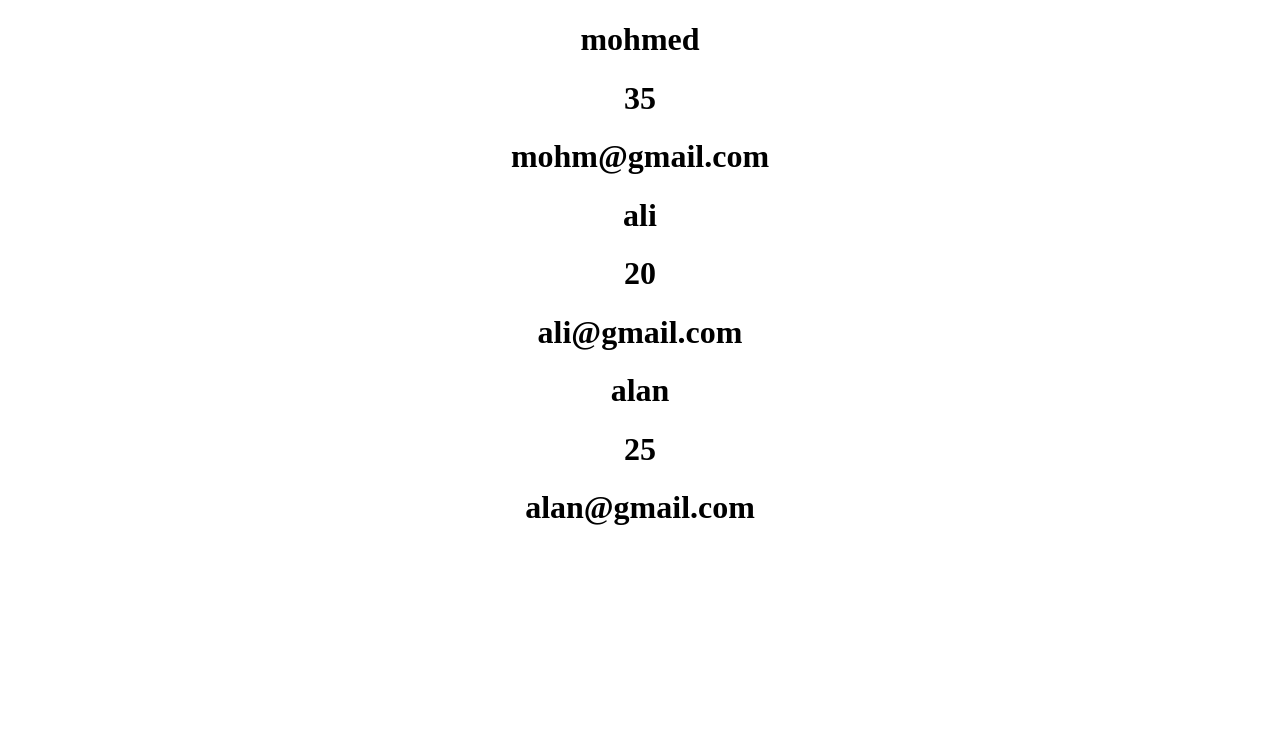
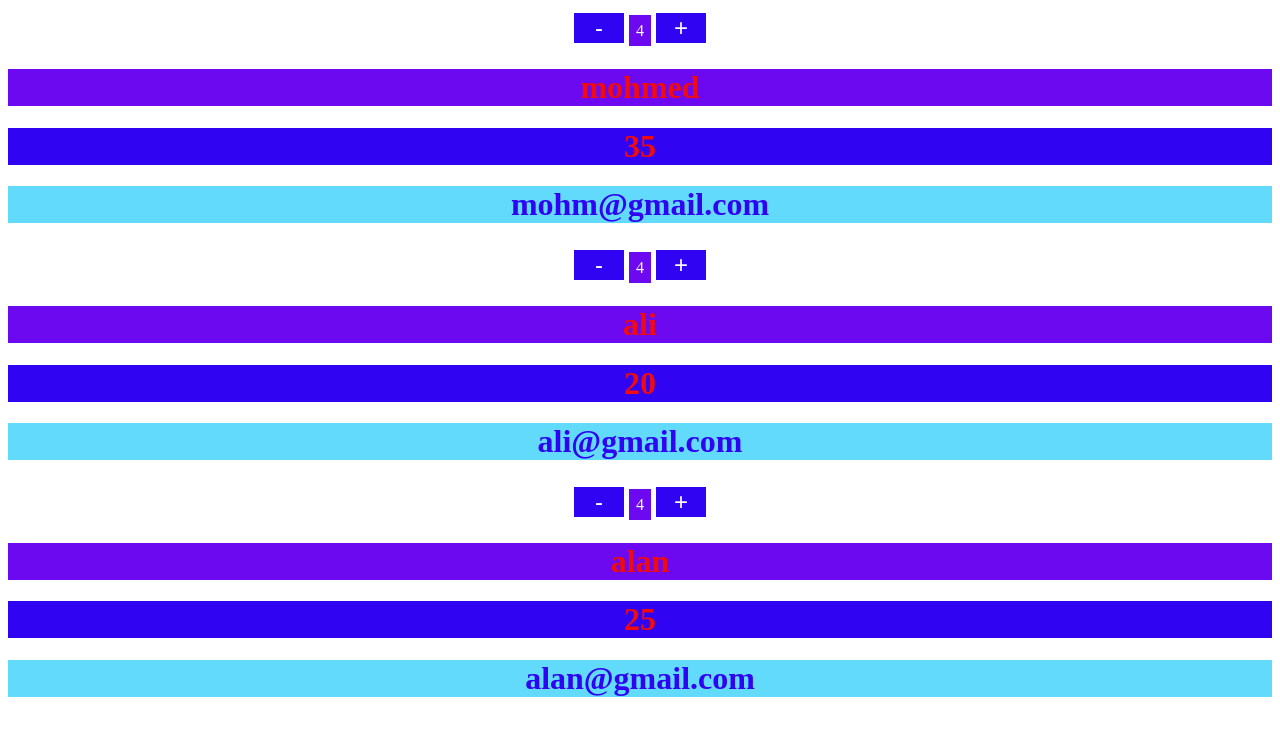
Before and after one commit to mohamud-eslan/React-JS, a React (Create React App) app: page / in a window 1280 px wide. Shown: the top 736 px of the page. Built offline with nearby package versions, Linux system fonts and the light colour scheme.

Commit message:
an other react

```diff
--- a/src/App.css
+++ b/src/App.css
@@ -36,3 +36,32 @@
     transform: rotate(360deg);
   }
 }
+
+.name{
+  background: #6d09f0;
+  color: #f30a0a;
+
+}
+.buttom{
+  width: 50px;
+  background: #3004f3;
+  border: none;
+  color: #fff;
+  font-size: 24px;
+  margin: 5px;
+}
+.span{
+  background: #6d09f0;
+  color: #fff;
+  width: 100px;
+  padding: 7px;
+  font-size: 24p;
+}
+.age{
+  background: #3004f3;
+  color: #f30a0a;
+}
+.email{
+  background: #61dafb;
+  color: #3004f3;
+}
--- a/src/App.js
+++ b/src/App.js
@@ -1,11 +1,24 @@
-
+import react, {useState} from 'react';
 import './App.css';
 const User = (props) =>{
+  const [count, setCount] = useState(4)
+  function decrementCount(){
+    setCount(preCount => preCount - 1)
+  }
+  function incrementCount(){
+    setCount(preCount => preCount + 1)
+  }
   return (
+
     <div>
-      <h1>{props.name}</h1>
-      <h1>{props.age}</h1>
-      <h1>{props.email}</h1>
+       <>
+       <button className='buttom' onClick = {decrementCount}>-</button>
+       <span className='span'>{count}</span>
+       <button className='buttom' onClick ={incrementCount}>+</button>
+    </>
+      <h1 className='name'>{props.name}</h1>
+      <h1 className='age'>{props.age}</h1>
+      <h1 className='email'>{props.email}</h1>
 
     </div>
   )
```
